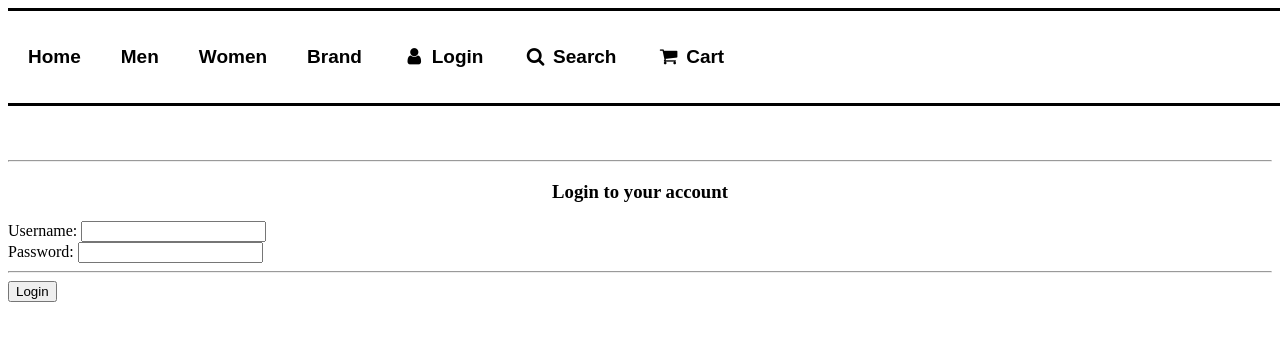
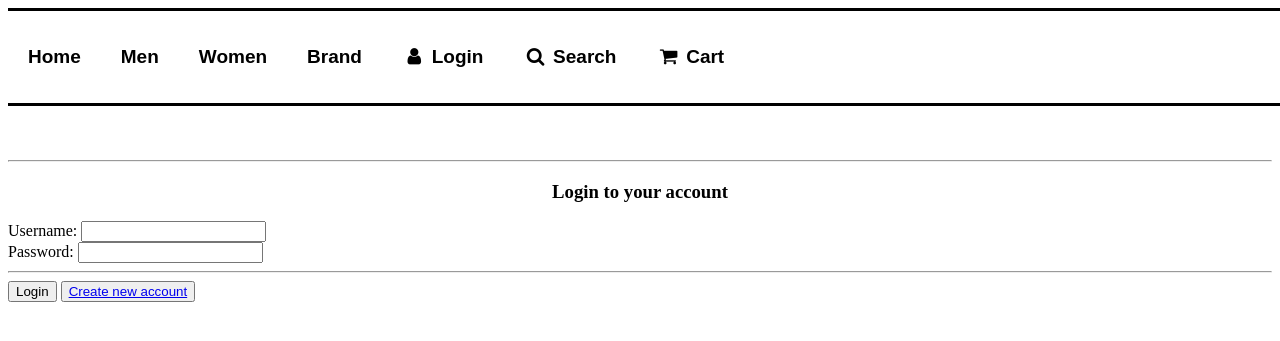
Before and after one commit to ValerieLove/CS3773-Keyboard-Warriors, a Django app: page /Login/ in a window 1280 px wide. Shown: the top 341 px of the page. Run offline with Django 4.2, Linux system fonts and the light colour scheme.

Commit message:
Update Login.html

```diff
--- a/pages/templates/Login.html
+++ b/pages/templates/Login.html
@@ -59,7 +59,7 @@
               </div>
 
               <hr>
-              <button type="submit" class="btn btn-sm btn-success col-lg-12">Login</button>
+              <button type="submit" class="btn btn-sm btn-success col-lg-12">Login</button> <button><a href="Register.html">Create new account</a></button>
 
 
 
```
